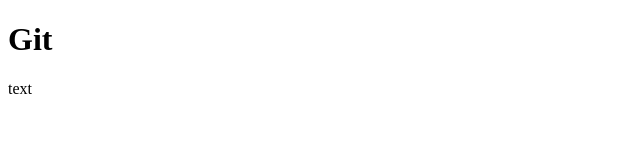
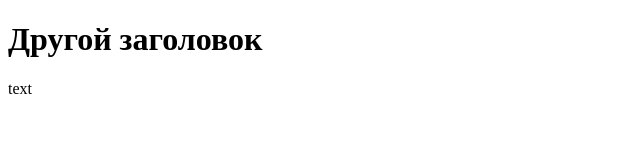
Before and after one commit to Nurbaev/prog, a plain HTML site: page index.html in a window 1280 px wide. Shown: the whole page, without its empty margins (0-640 px from the left). Drawn offline with Linux system fonts and the light colour scheme.

Commit message:
Изменения заголовка

```diff
--- a/index.html
+++ b/index.html
@@ -4,7 +4,7 @@
 	<title>Document</title>
 </head>
 <body>
- <h1>Git</h1>
+ <h1>Другой заголовок</h1>
  <p>text</p>
 </body>
 </html>
```
